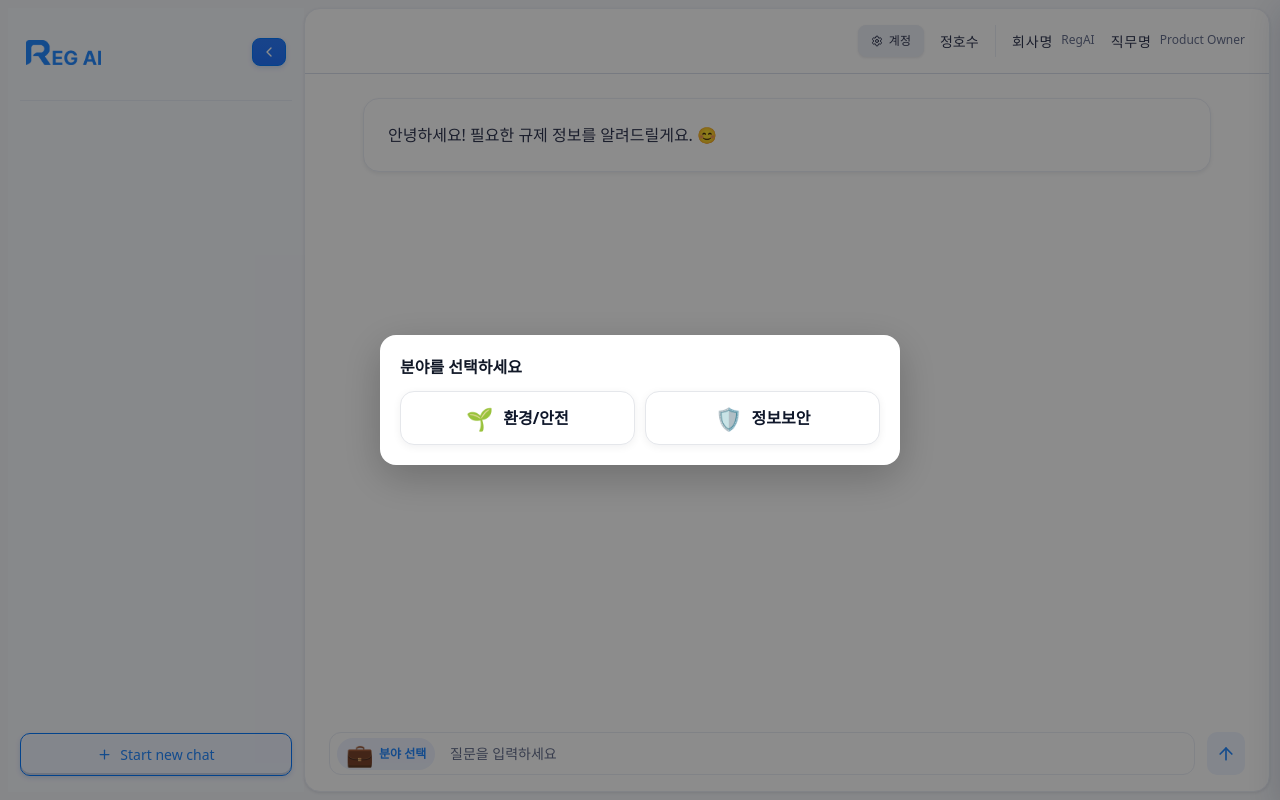
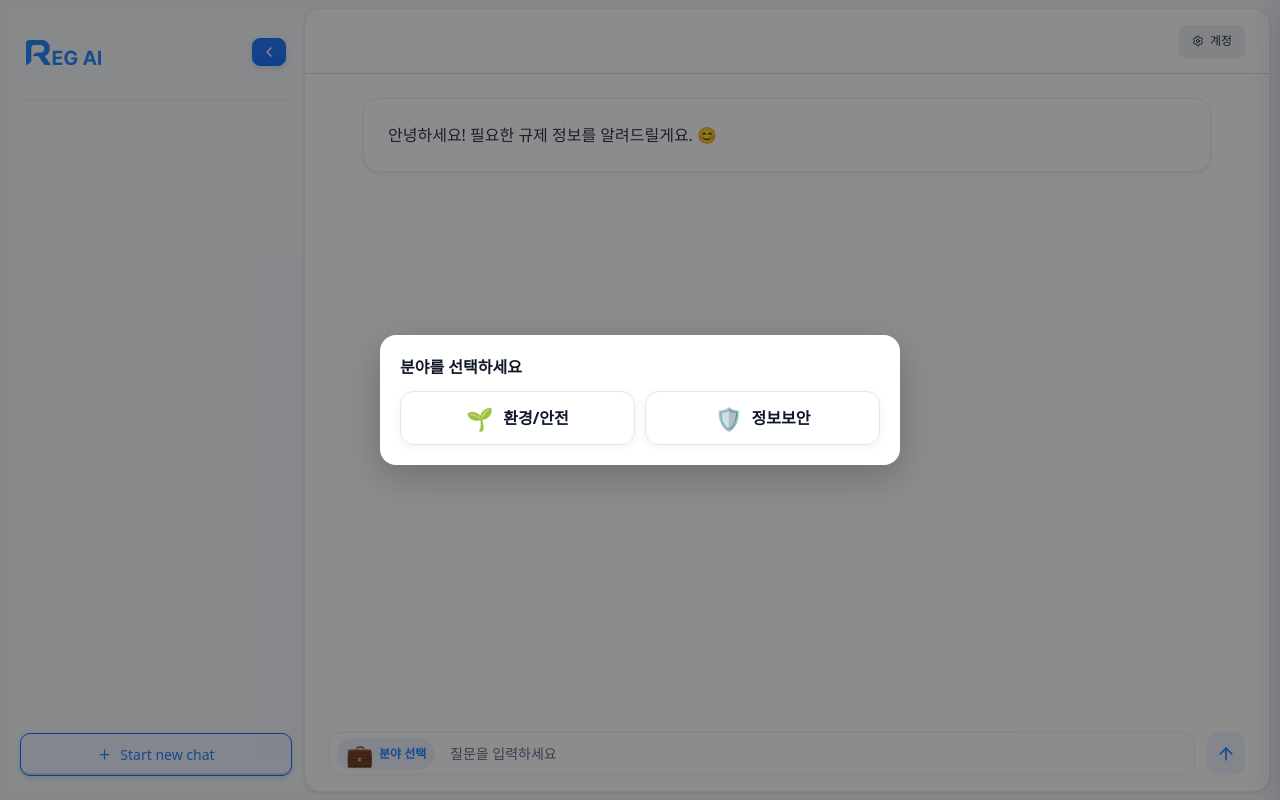
Before and after one commit to givinkwon/reg-ai-web, a Next.js app: page /chat in a window 1280 px wide. Built offline with nearby package versions, Linux system fonts and the light colour scheme.

Commit message:
Update ChatArea.tsx

```diff
--- a/app/chat/components/ChatArea.tsx
+++ b/app/chat/components/ChatArea.tsx
@@ -197,9 +197,9 @@ export default function ChatArea() {
             <Settings className={s.iconXs} />
             계정
           </Button>
-          <div className={s.account}>
+          {/* <div className={s.account}>
             <div className={s.nameRow}>
-              <span className={s.name}>정호수</span>
+              <span className={s.name}>비회원</span>
             </div>
           </div>
           <div className={s.vertDivider} />
@@ -210,7 +210,7 @@ export default function ChatArea() {
           <div className={s.meta}>
             <span className={s.metaStrong}>직무명</span>
             <span className={s.metaWeak}>Product Owner</span>
-          </div>
+          </div> */}
         </div>
       </div>
 
```
